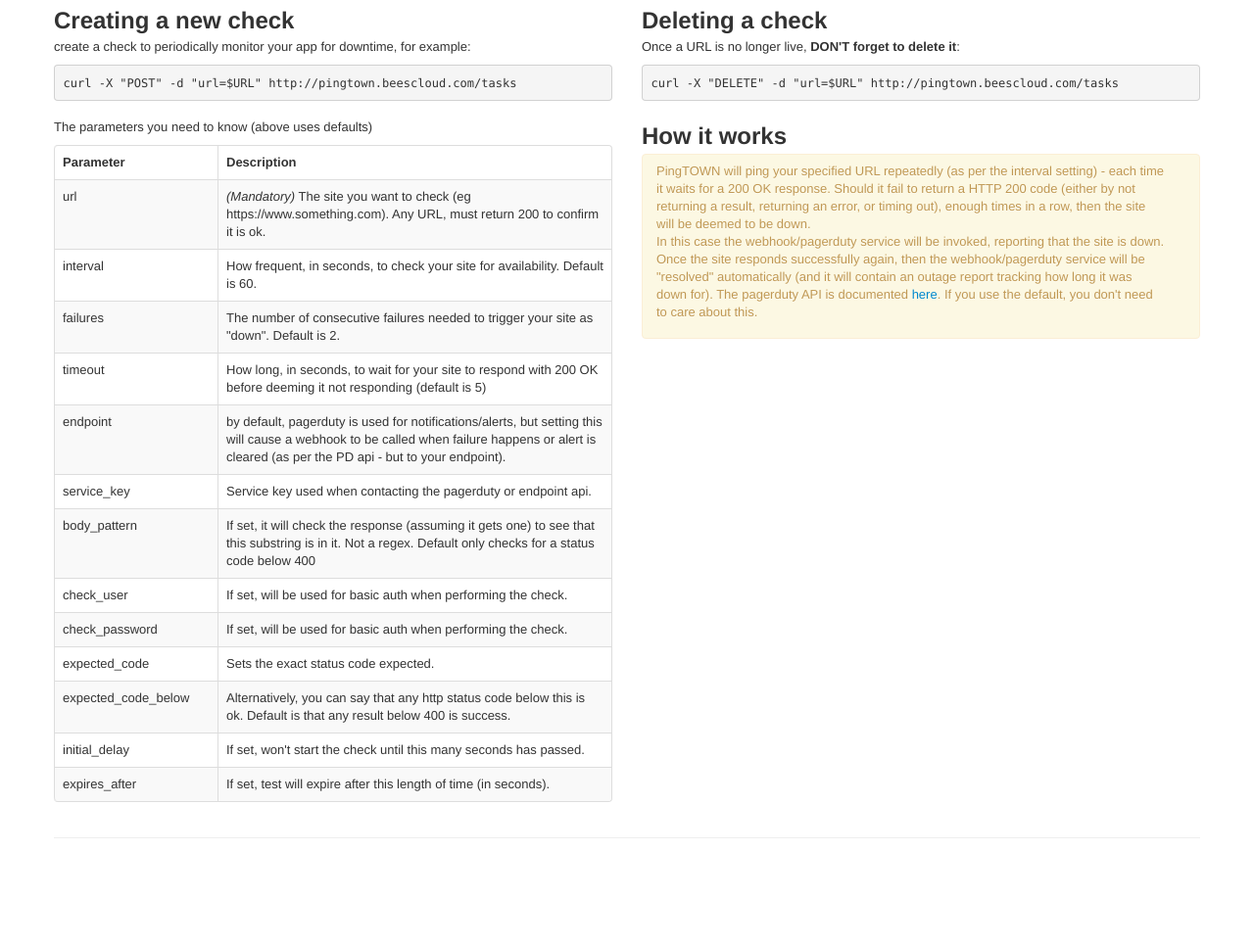
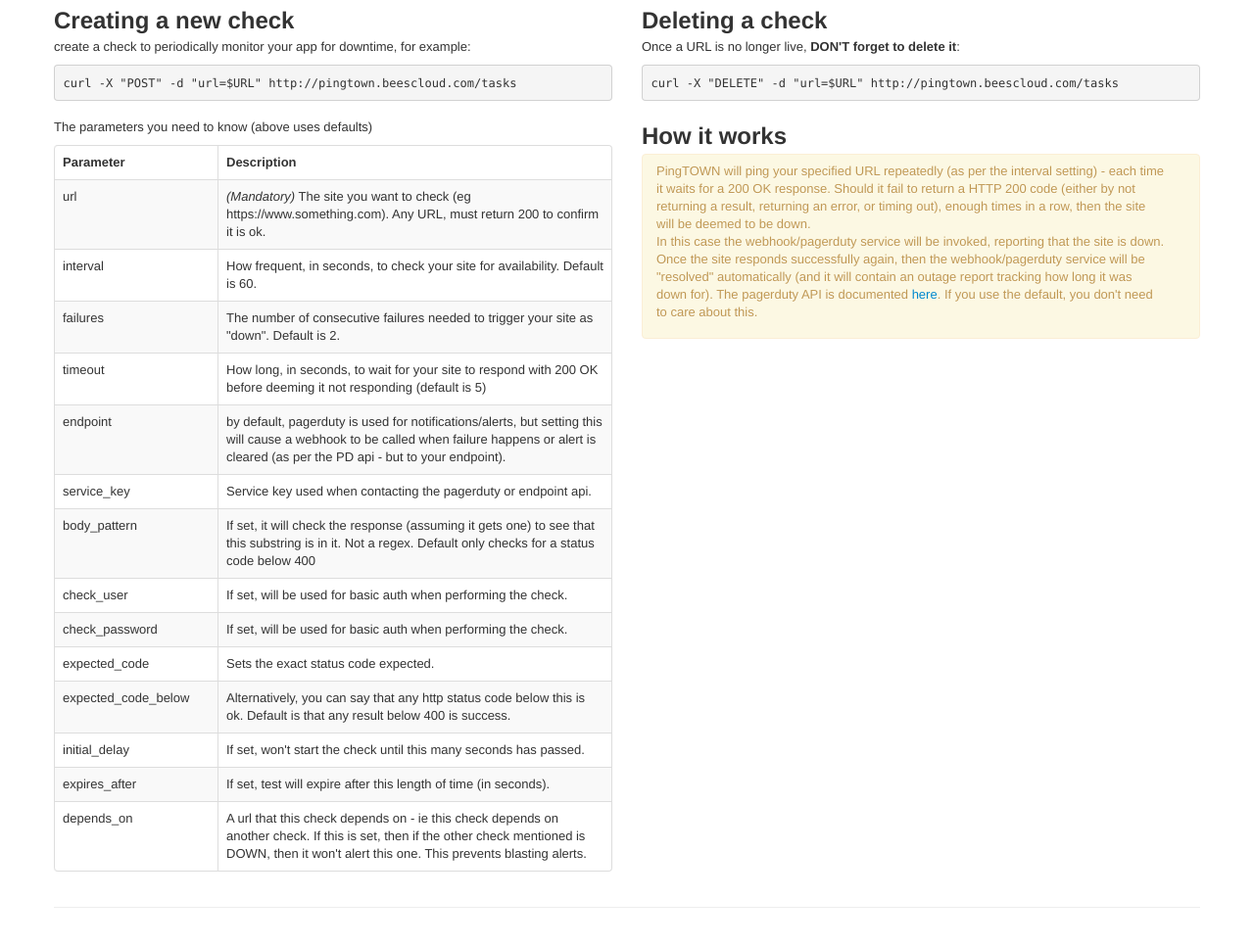
Before and after one commit to michaelneale/pingtown, a plain HTML site: page resources/public/index.html in a window 1280 px wide. Shown: the part 241-1207 px from the top of the page at 98% size. Before the commit the page ends 1156 px from the top, so only its background shows below. Drawn offline with Linux system fonts and the light colour scheme.

Commit message:
Dependent checks

```diff
--- a/resources/public/index.html
+++ b/resources/public/index.html
@@ -133,6 +133,10 @@ curl -X "DELETE" -d "url=http://localhost:8000" http://localhost:3000/tasks
                <td>expires_after</td>
                <td>If set, test will expire after this length of time (in seconds).</td>
              </tr>
+             <tr>
+               <td>depends_on</td>
+               <td>A url that this check depends on - ie this check depends on another check. If this is set, then if the other check mentioned is DOWN, then it won't alert this one. This prevents blasting alerts.</td>
+             </tr>
 
 
 
```
Also changed, not shown: 2 other files.
